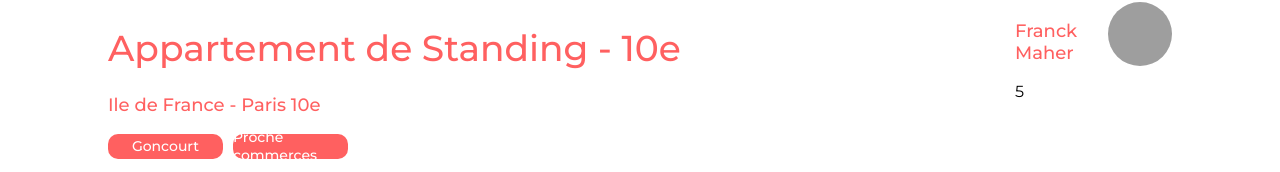
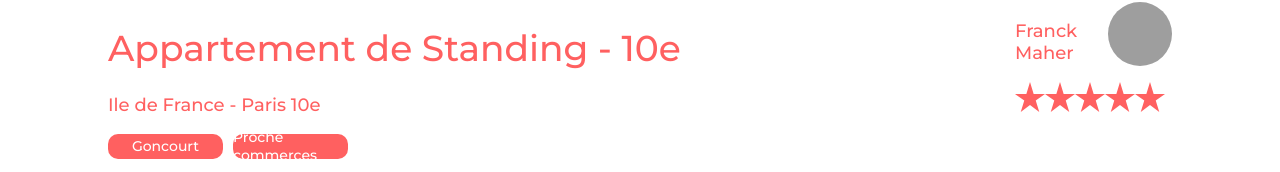
Before and after one commit to BaguetteTHM/Kasa, a React (Create React App) app: page /0979876d in a window 1280 px wide. Shown: the part 571-743 px from the top of the page. Built offline with nearby package versions, Linux system fonts and the light colour scheme; grey boxes are pictures that could not be loaded.

Commit message:
black betty blasted star system implemented

```diff
--- a/src/pages/Logement/Logement.jsx
+++ b/src/pages/Logement/Logement.jsx
@@ -6,6 +6,8 @@ import Tags from '../../components/Tags/Tags'
 import DropdownLeft from '../../components/DropdownLeft/DropdownLeft'
 import DropdownRight from '../../components/DropdownRight/DropdownRight'
 import Slideshow from '../../components/Slideshow/Slideshow'
+import {ReactComponent as EmptyStar} from '../../assets/emptyStar.svg'
+import {ReactComponent as FullStar} from '../../assets/fullStar.svg'
 
 export default function Logement() {
 
@@ -34,7 +36,11 @@ export default function Logement() {
 
           </div>
           <div>
-            <span>{logementObject.rating}</span>
+            {logementObject.rating >= 1 ? <FullStar/> : <EmptyStar/>}
+            {logementObject.rating >= 2 ? <FullStar/> : <EmptyStar/>}
+            {logementObject.rating >= 3 ? <FullStar/> : <EmptyStar/>}
+            {logementObject.rating >= 4 ? <FullStar/> : <EmptyStar/>}
+            {logementObject.rating >= 5 ? <FullStar/> : <EmptyStar/>}
           </div>
 
         </div>
```
Also changed, not shown: src/assets/emptyStar.svg (added), src/assets/fullStar.svg (added).
